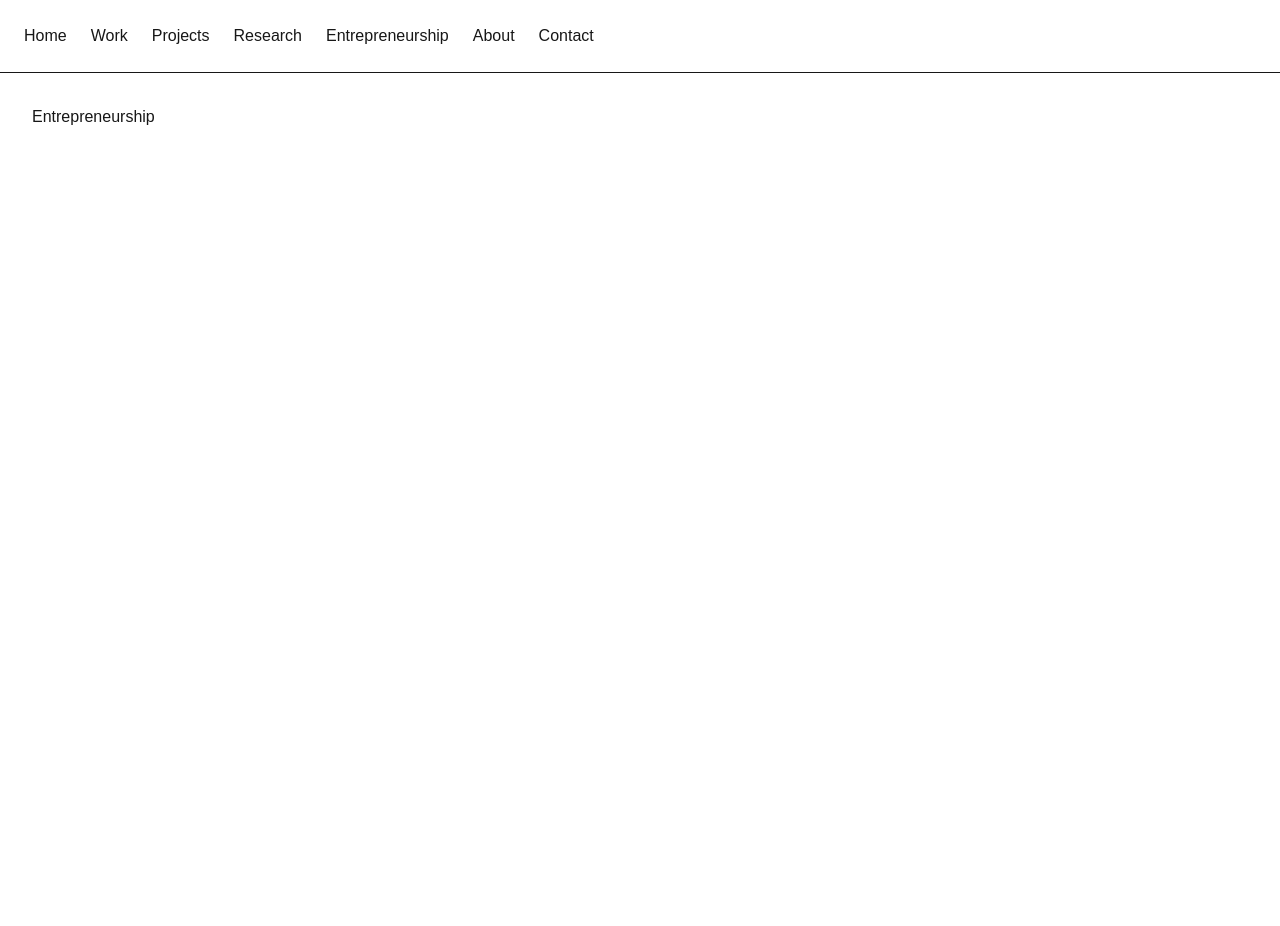
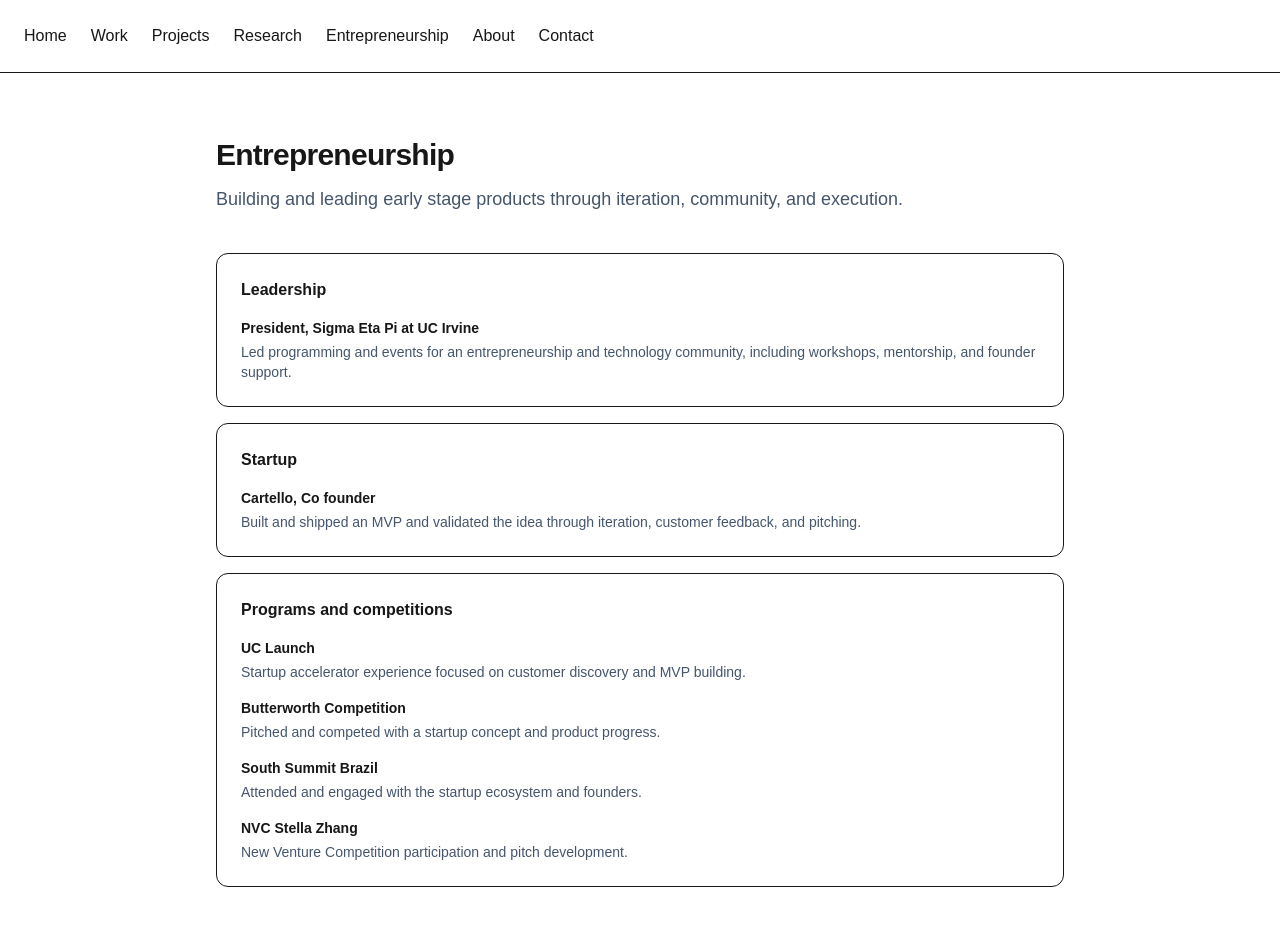
Before and after one commit to ariyagowda/ariya-portfolio, a Next.js app: page /entrepreneurship in a window 1280 px wide. Shown: the top 926 px of the page. Before the commit the page ends 800 px from the top, so only its background shows below. Built offline with nearby package versions, Linux system fonts and the light colour scheme.

Commit message:
Add styled entrepreneurship page

```diff
--- a/app/entrepreneurship/page.tsx
+++ b/app/entrepreneurship/page.tsx
@@ -1,3 +1,82 @@
 export default function EntrepreneurshipPage() {
-    return <main className="p-8">Entrepreneurship</main>;
+    const sections = [
+      {
+        title: "Leadership",
+        items: [
+          {
+            headline: "President, Sigma Eta Pi at UC Irvine",
+            detail:
+              "Led programming and events for an entrepreneurship and technology community, including workshops, mentorship, and founder support.",
+          },
+        ],
+      },
+      {
+        title: "Startup",
+        items: [
+          {
+            headline: "Cartello, Co founder",
+            detail:
+              "Built and shipped an MVP and validated the idea through iteration, customer feedback, and pitching.",
+          },
+        ],
+      },
+      {
+        title: "Programs and competitions",
+        items: [
+          {
+            headline: "UC Launch",
+            detail: "Startup accelerator experience focused on customer discovery and MVP building.",
+          },
+          {
+            headline: "Butterworth Competition",
+            detail: "Pitched and competed with a startup concept and product progress.",
+          },
+          {
+            headline: "South Summit Brazil",
+            detail: "Attended and engaged with the startup ecosystem and founders.",
+          },
+          {
+            headline: "NVC Stella Zhang",
+            detail: "New Venture Competition participation and pitch development.",
+          },
+        ],
+      },
+    ];
+
+    return (
+      <main className="mx-auto max-w-4xl px-6 py-16">
+        <header className="space-y-3">
+          <h1 className="text-3xl font-semibold tracking-tight text-foreground">
+            Entrepreneurship
+          </h1>
+          <p className="text-lg text-slate-600">
+            Building and leading early stage products through iteration, community, and execution.
+          </p>
+        </header>
+
+        <section className="mt-10 grid gap-4">
+          {sections.map((s) => (
+            <div
+              key={s.title}
+              className="rounded-xl border border-border bg-white/70 p-6"
+            >
+              <h2 className="text-base font-semibold text-foreground">
+                {s.title}
+              </h2>
+
+              <ul className="mt-4 space-y-4">
+                {s.items.map((item) => (
+                  <li key={item.headline}>
+                    <div className="text-sm font-semibold text-foreground">
+                      {item.headline}
+                    </div>
+                    <p className="mt-1 text-sm text-slate-600">{item.detail}</p>
+                  </li>
+                ))}
+              </ul>
+            </div>
+          ))}
+        </section>
+      </main>
+    );
   }
```
